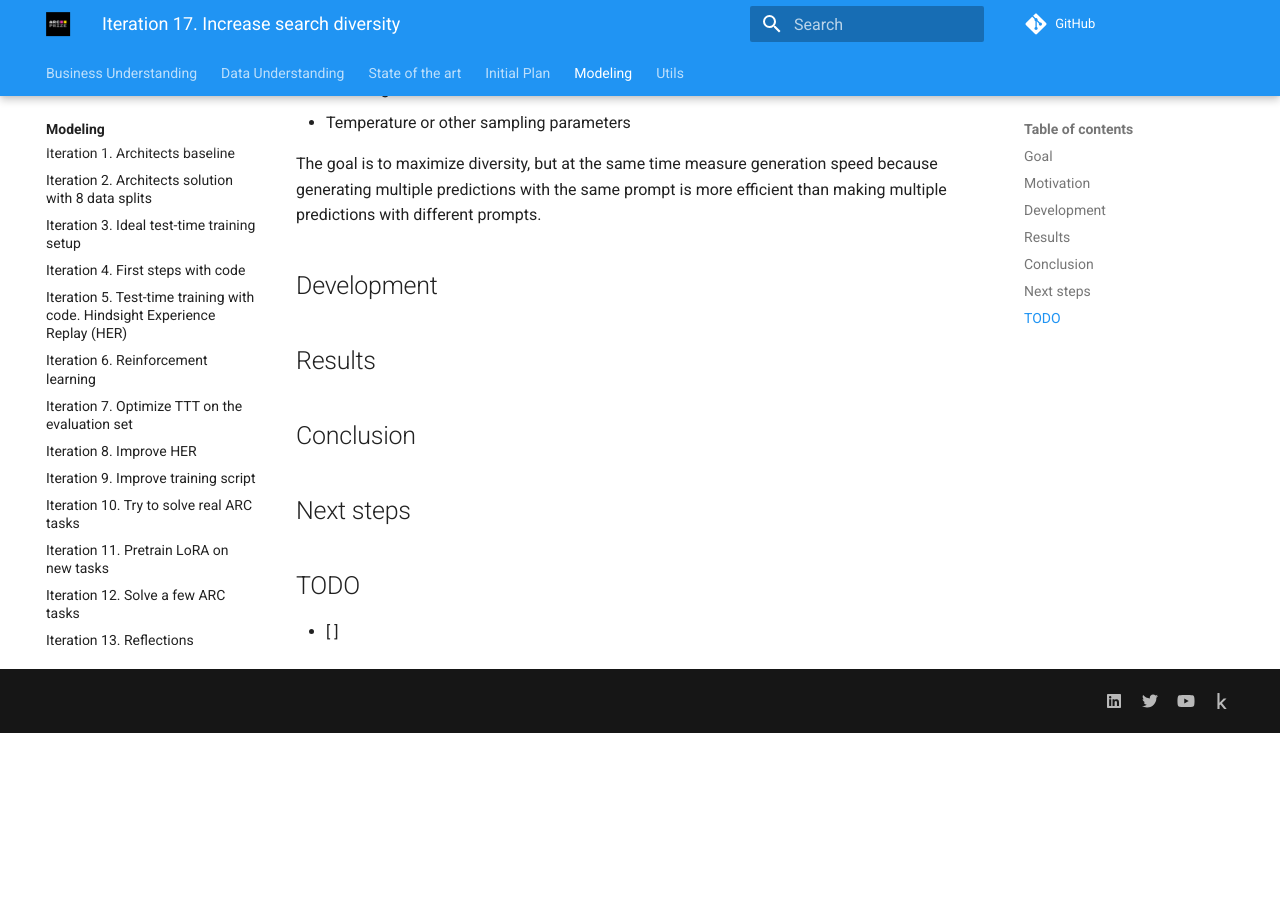
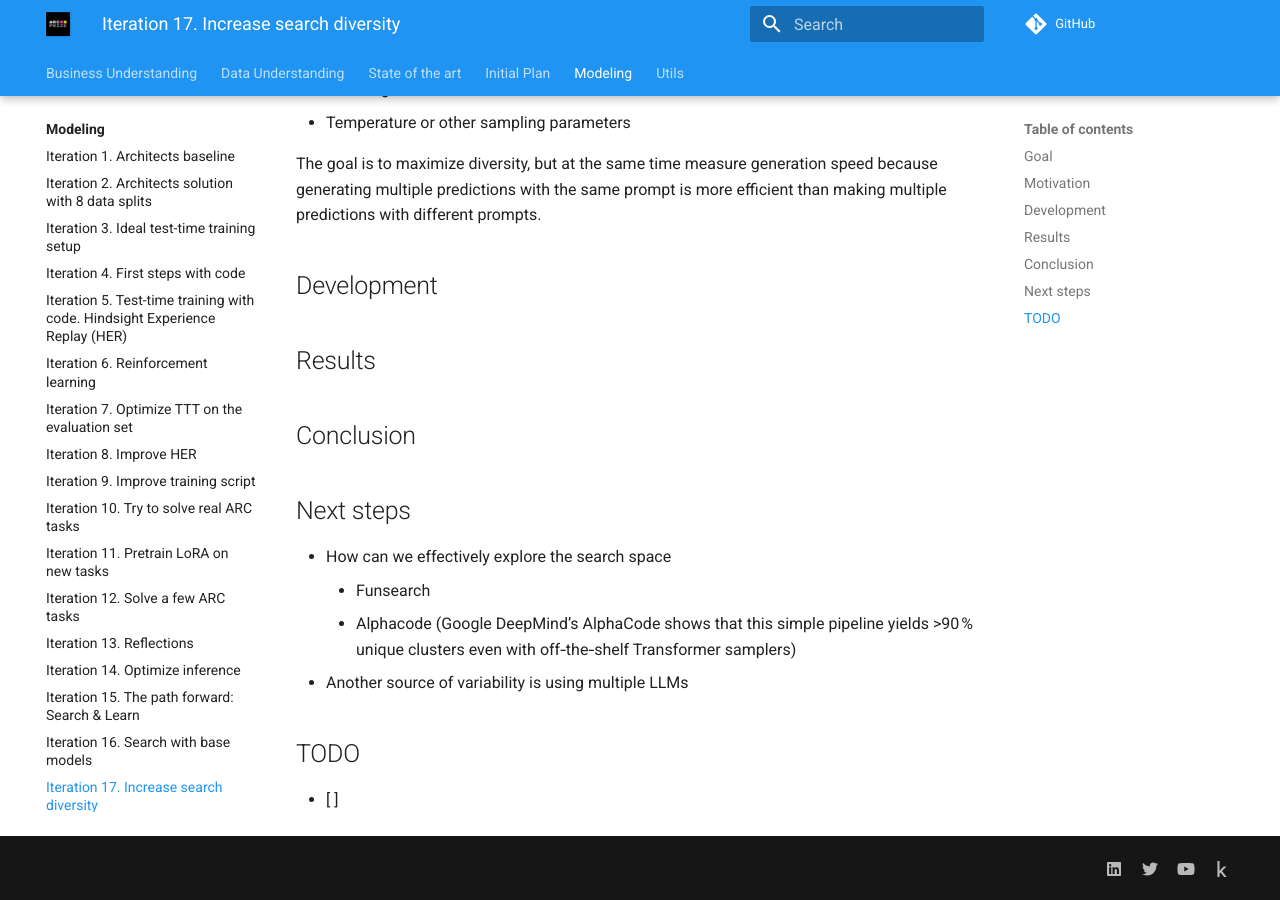
Before and after one commit to ironbar/arc25, an MkDocs documentation site: the page built from docs/modeling/Iteration_17_increase_search_diversity.md, in a window 1280 px wide and 900 px high, scrolled down 620 px. Built offline with MkDocs 1.6.1 and Material for MkDocs 9.7.7, drawn with Linux system fonts in a browser that asks for light colours; comment, search, counter and statistics services are not loaded; before the commit the page ends 1353 px from its top, so only the background shows below that.

```diff
--- a/docs/modeling/Iteration_17_increase_search_diversity.md
+++ b/docs/modeling/Iteration_17_increase_search_diversity.md
@@ -38,6 +38,11 @@
 
 ## Next steps
 
+- How can we effectively explore the search space
+  - Funsearch
+  - Alphacode (Google DeepMind’s AlphaCode shows that this simple pipeline yields >90 % unique clusters even with off‑the‑shelf Transformer samplers)
+- Another source of variability is using multiple LLMs
+
 ## TODO
 
 - [ ]
```
Also changed, not shown: 1 other file.
